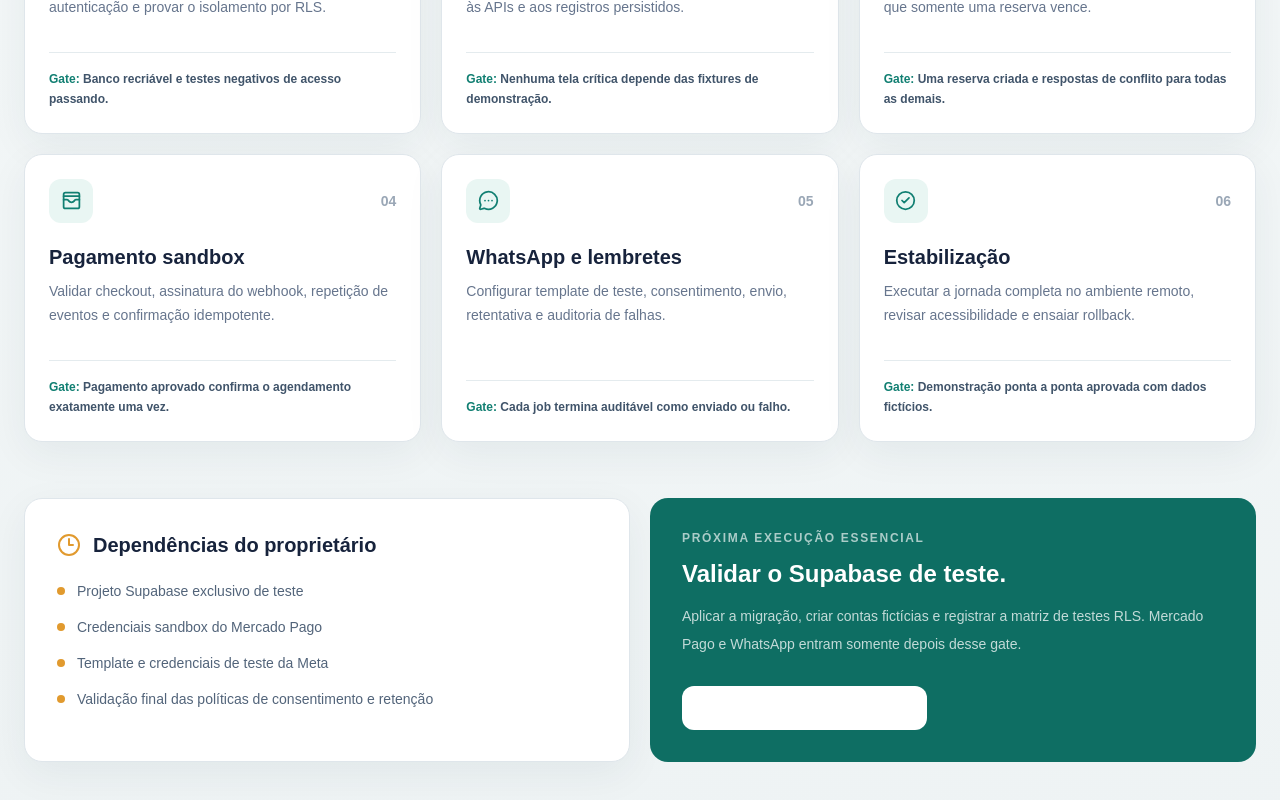
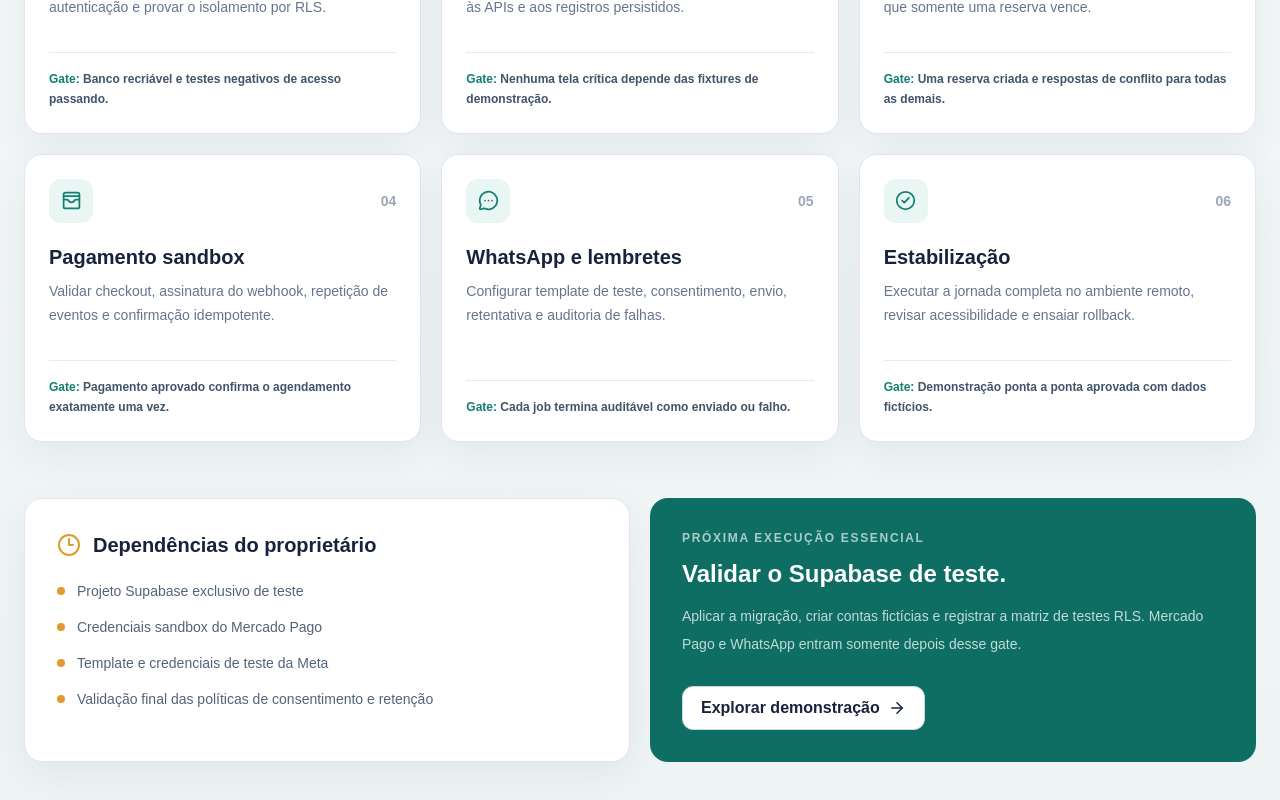
Before and after one commit to k100-dev/mindHub, a Next.js app: page /projeto in a window 1280 px wide. Shown: the part 1293-2093 px from the top of the page. Built offline with nearby package versions, Linux system fonts and the light colour scheme.

Commit message:
fix: restore project demo call to action

```diff
--- a/src/app/projeto/page.tsx
+++ b/src/app/projeto/page.tsx
@@ -119,7 +119,7 @@ export default function ProjectPlanPage() {
 
       <section className="mx-auto grid max-w-7xl gap-5 px-6 pb-20 lg:grid-cols-2">
         <article className="card p-7 md:p-8"><div className="flex items-center gap-3"><Clock3 className="text-[#e19a2e]" /><h2 className="text-xl font-black">Dependências do proprietário</h2></div><ul className="mt-5 space-y-3">{dependencies.map((item) => <li key={item} className="flex gap-3 text-sm leading-6 text-[#52647a]"><span className="mt-2 size-2 shrink-0 rounded-full bg-[#e19a2e]" />{item}</li>)}</ul></article>
-        <article className="flex flex-col justify-between rounded-[18px] bg-[#0e6e63] p-7 text-white md:p-8"><div><p className="text-xs font-extrabold uppercase tracking-[.14em] text-white/65">Próxima execução essencial</p><h2 className="mt-3 text-2xl font-black">Validar o Supabase de teste.</h2><p className="mt-3 text-sm leading-7 text-white/75">Aplicar a migração, criar contas fictícias e registrar a matriz de testes RLS. Mercado Pago e WhatsApp entram somente depois desse gate.</p></div><Link href="/p/dra-isadora-bezerra" className="mt-7 inline-flex min-h-11 items-center justify-center gap-2 self-start rounded-xl bg-white px-5 font-extrabold text-[#0e6e63]">Explorar demonstração <ArrowRight size={18} /></Link></article>
+        <article className="flex flex-col justify-between rounded-[18px] bg-[#0e6e63] p-7 text-white md:p-8"><div><p className="text-xs font-extrabold uppercase tracking-[.14em] text-white/65">Próxima execução essencial</p><h2 className="mt-3 text-2xl font-black">Validar o Supabase de teste.</h2><p className="mt-3 text-sm leading-7 text-white/75">Aplicar a migração, criar contas fictícias e registrar a matriz de testes RLS. Mercado Pago e WhatsApp entram somente depois desse gate.</p></div><Link href="/p/dra-isadora-bezerra" className="button-secondary mt-7 self-start">Explorar demonstração <ArrowRight size={18} /></Link></article>
       </section>
     </main>
   );
```
